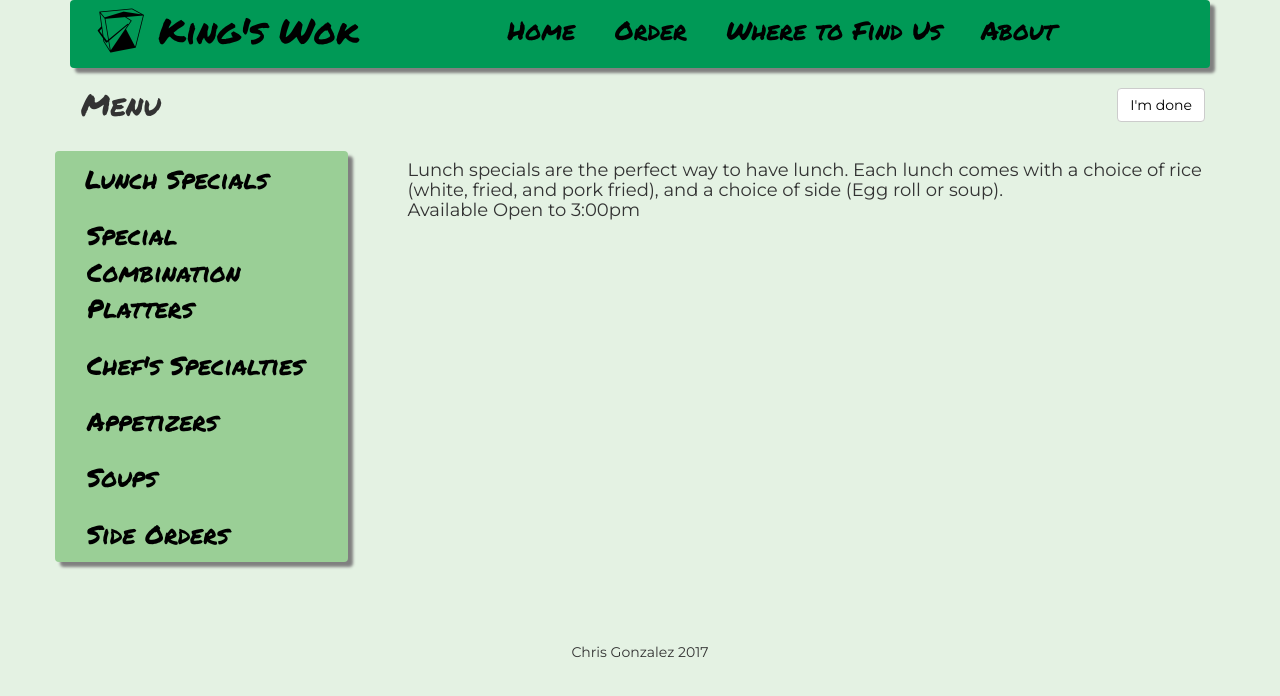
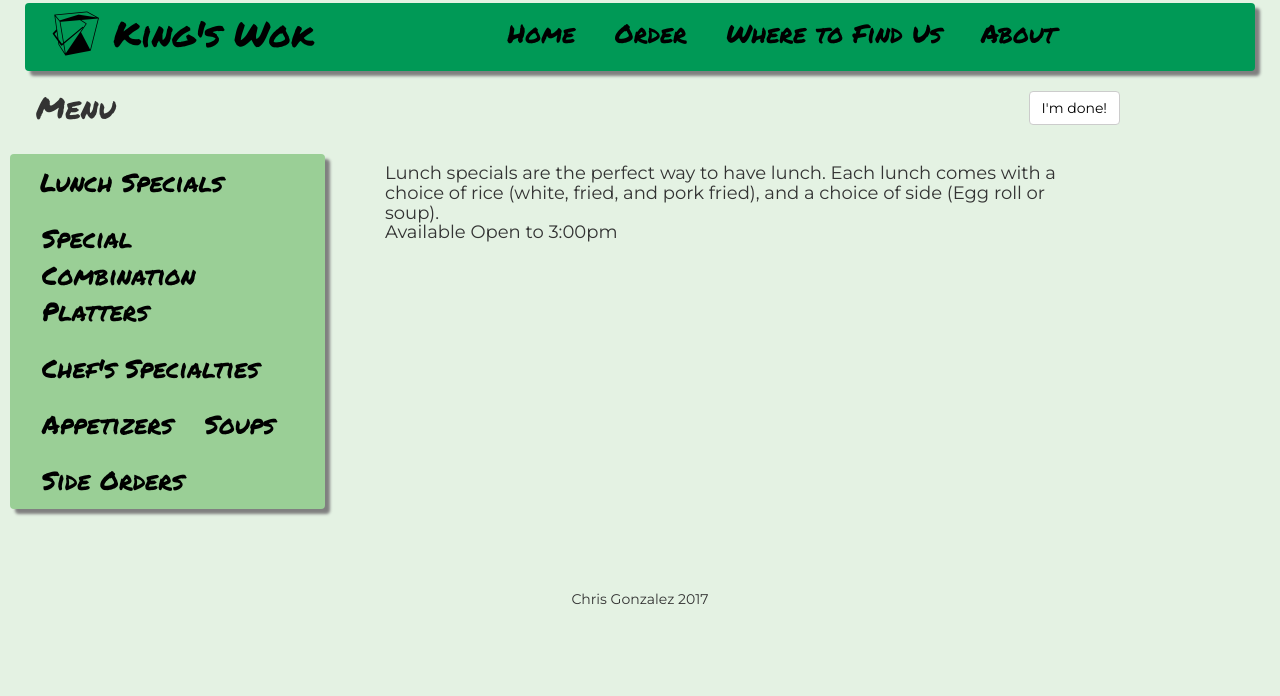
Before and after one commit to cgonzalez007/cg-unit2-project, a plain HTML site: page public_html/order.html in a window 1280 px wide. Drawn offline with nearby package versions, Linux system fonts and the light colour scheme; no server answers.

Commit message:
commit #9: -small fixes -changed main div's class in html pages from .container to .container-fluid. Looks much nicer...

```diff
--- a/public_html/css/app-stylesheet.css
+++ b/public_html/css/app-stylesheet.css
@@ -149,7 +149,7 @@
 
 #im-done-btn{
     position: absolute;
-    right: 20px;
+    right: 150px;
     font-family: 'Montserrat', sans-serif !important;
 }
 
@@ -157,3 +157,10 @@
     padding-top: 5px;
     padding-bottom: 5px;
 }
+
+body{
+    padding-left: 10px;
+    padding-right: 10px;
+    padding-top: 3px;
+    padding-bottom: 5px;
+}
--- a/public_html/js/ordering.js
+++ b/public_html/js/ordering.js
@@ -3,25 +3,19 @@
  */
 
 $(function () {
-    $('#menu-accordion').accordion({
-        collapsible: true,
-        heightStyle: "content"
-    });
 
     initFirebase();
     populateLunchSpecials();
 
-    $('#lunch-specials').click(function(e){
+    $('#lunch-specials').click(function (e) {
         $('#items').empty();
         populateLunchSpecials();
     });
 
-    $('#special-combo-platter').click(function(e){
+    $('#special-combo-platter').click(function (e) {
         $('#items').empty();
         populateSpecialComboPlatters();
     });
-
-//    $("#items").append(card);
 
 });
 
@@ -51,13 +45,13 @@
             .then(function (snapshot) {
                 snapshot.forEach(function (childSnapshot) {
 
-                    var card = '<div class="card col-md-3 col-sm-12 menu-card text-center" style="width: 20rem;">'
-                            + '<br><img class="card-img-top img-responsive img-thumbnail menu-img modal-content" src="'+ childSnapshot.child("img-src").val() +'" alt="'+ childSnapshot.child("name").val() +'">'
+                    var card = '<div class="card col-md-3 col-xs-12 col-sm-3 menu-card text-center" style="width: 20rem;">'
+                            + '<br><img class="card-img-top img-responsive img-thumbnail menu-img modal-content" src="' + childSnapshot.child("img-src").val() + '" alt="' + childSnapshot.child("name").val() + '">'
                             + '<div class="card-block">'
                             + '<h4 class="card-title">'
-                            +'<br>$' + childSnapshot.child("price").val().toFixed(2) + '<br><br>' + childSnapshot.child("name").val() + ' ' + '(' + 'L.'+ childSnapshot.child("number").val() + ')'
+                            + '<br>$' + childSnapshot.child("price").val().toFixed(2) + '<br><br>' + childSnapshot.child("name").val() + ' ' + '(' + 'L.' + childSnapshot.child("number").val() + ')'
                             + '</h4>'
-                            + '<p class="card-text"'+ childSnapshot.child("description").val() +'</p>'
+                            + '<p class="card-text"' + childSnapshot.child("description").val() + '</p>'
                             + '<a href="#" class="btn btn-default add-btn">Add</a>'
                             + '</div>'
                             + '</div>'
@@ -73,7 +67,7 @@
 
 }
 
-function populateSpecialComboPlatters(){
+function populateSpecialComboPlatters() {
     $('.category-info').hide();
 
     $('#special-combo-platter-info').show();
@@ -84,12 +78,12 @@
             .then(function (snapshot) {
                 snapshot.forEach(function (childSnapshot) {
 
-                    var card = '<div class="card col-md-3 col-sm-12 menu-card text-center" style="width: 20rem;">'
-                            + '<br><img class="card-img-top img-responsive img-thumbnail menu-img modal-content" src="'+ childSnapshot.child("img-src").val() +'" alt="'+ childSnapshot.child("name").val() +'">'
+                    var card = '<div class="card col-md-3 col-xs-12 col-sm-3 menu-card text-center" style="width: 20rem;">'
+                            + '<br><img class="card-img-top img-responsive img-thumbnail menu-img modal-content" src="' + childSnapshot.child("img-src").val() + '" alt="' + childSnapshot.child("name").val() + '">'
                             + '<div class="card-block">'
-                            + '<h4 class="card-title"><br>' + childSnapshot.child("name").val() + ' ' + '(' + 'L.'+ childSnapshot.child("number").val() + ')'
+                            + '<h4 class="card-title"><br>' + childSnapshot.child("name").val() + ' ' + '(' + 'L.' + childSnapshot.child("number").val() + ')'
                             + '<br><br>$' + childSnapshot.child("price").val().toFixed(2) + '</h4>'
-                            + '<p class="card-text"'+ childSnapshot.child("description").val() +'</p>'
+                            + '<p class="card-text"' + childSnapshot.child("description").val() + '</p>'
                             + '<a href="#" class="btn btn-default add-btn">Add</a>'
                             + '</div>'
                             + '</div>'
--- a/public_html/order.html
+++ b/public_html/order.html
@@ -38,7 +38,7 @@
         <script src="js/ordering.js" type="text/javascript"></script>
     </head>
     <body>
-        <div class="container">
+        <div class="container-fluid" >
             <div class="row">
                 <div class="col-12 col-sm-12">
                     <!--Start Navbar-->
@@ -76,8 +76,8 @@
                     <!--End Navbar-->
                     <h2>
                         &nbsp;Menu
-                        <a href="#" id="im-done-btn" class="btn btn-default">
-                            I'm done
+                        <a href="finalize.html" id="im-done-btn" class="btn btn-default">
+                            I'm done!
                         </a>
                     </h2>
                     <br>
@@ -106,7 +106,7 @@
                     </ul>
                 </nav>
                 <div class="col-sm-12 col-md-9">
-                    <h4 id="lunch-specials-info" class="category-info">
+                    <h4 id="lunch-specials-info" class="category-info col-md-10 col-sm-10">
                         Lunch specials are the perfect way to have lunch. Each lunch
                         comes with a choice of rice (white, fried, and pork fried), and
                         a choice of side (Egg roll or soup).
```
Also changed, not shown: public_html/about.html (+4 -2 lines), public_html/finalize.html (+1 -1 lines), public_html/ideas.html (renamed from public_html/old.html, +5 -0 lines), public_html/index.html (+4 -7 lines), public_html/location.html (+1 -1 lines), public_html/img/takeout.png (added).
